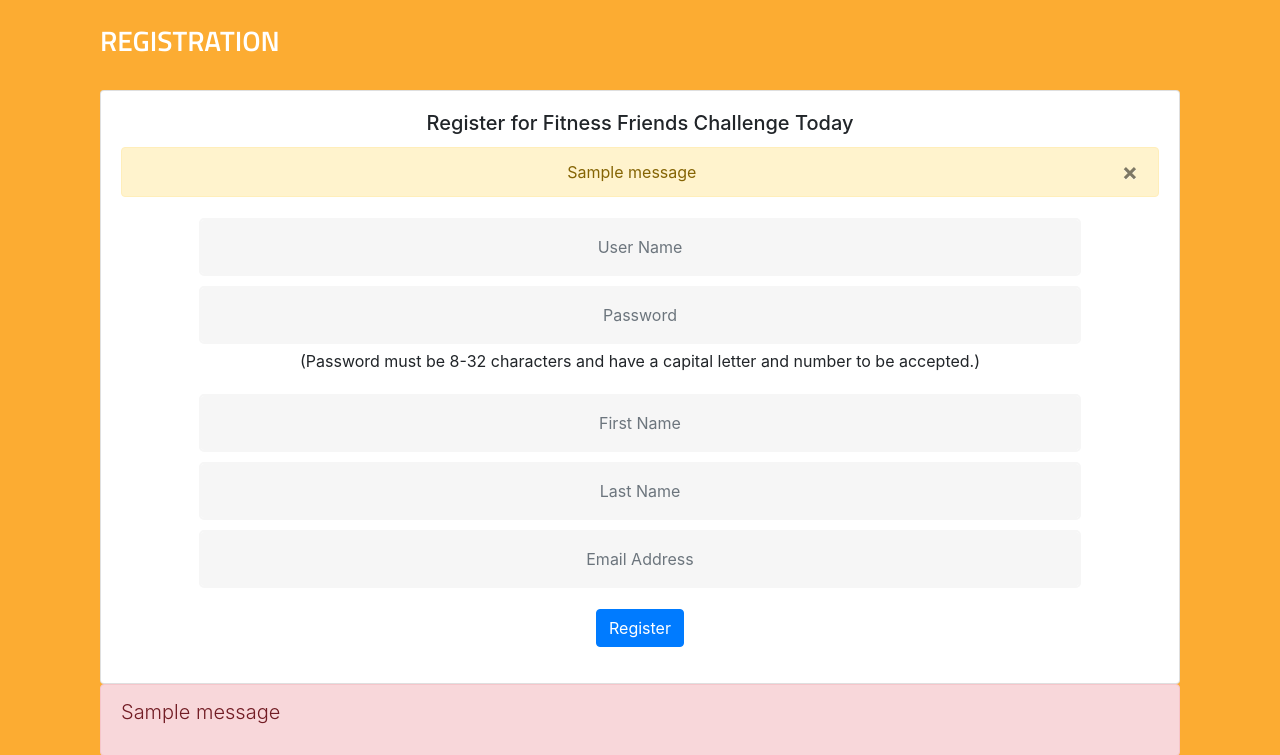
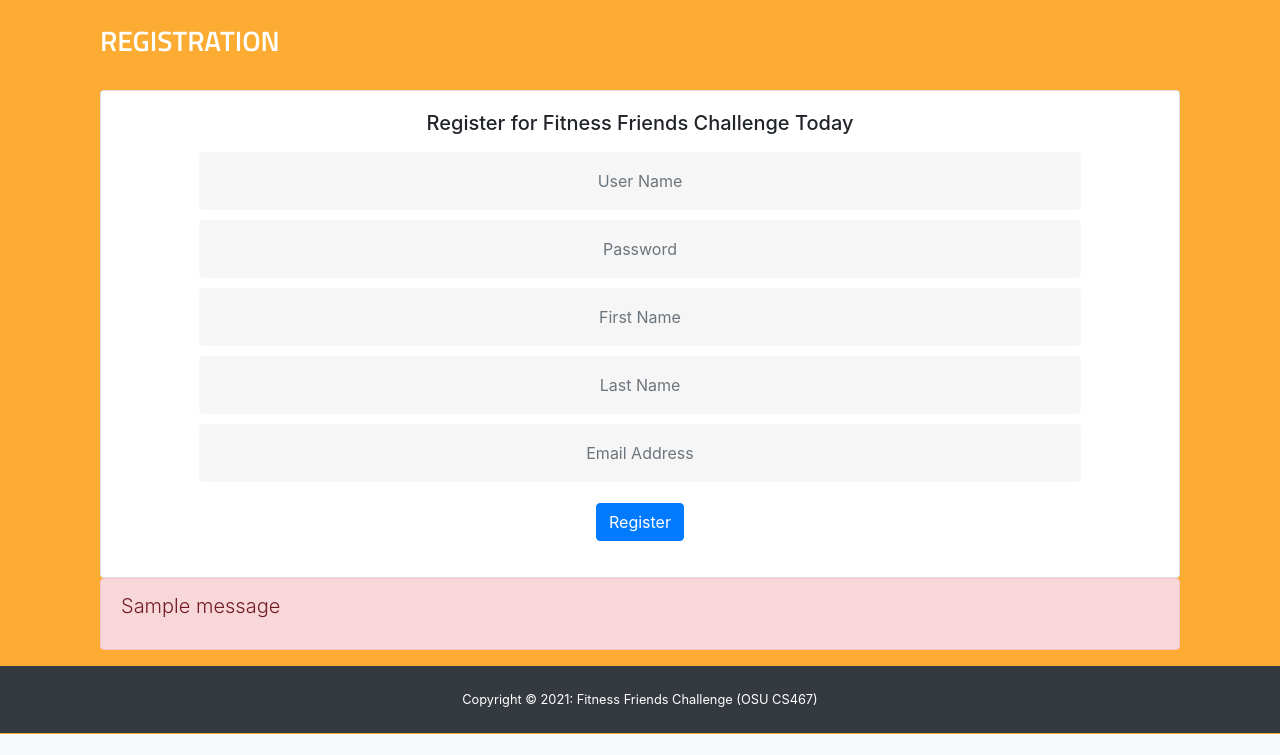
Before and after one commit to Zuhairahmed/CS467_Crowd-sourced-Fitness-Challenge-App, a Flask app: page /registration in a window 1280 px wide. Shown: the part 66-821 px from the top of the page. After the commit the page ends 800 px from the top, so only its background shows below. Run offline with Flask 2, Linux system fonts and the light colour scheme; tables that the repository leaves empty hold one stand-in row (values such as "Sample post"); one stand-in notice (Sample message) is shown; parts of the project's set-up code (start-up, migrations or seed data) failed here and were passed over; some libraries are stand-ins or nearby versions.

Commit message:
went back

```diff
--- a/fitness_friends_challenge/__init__.py
+++ b/fitness_friends_challenge/__init__.py
@@ -19,7 +19,6 @@
     migrate.init_app(app, db)
 
     from . import models
-    from . import forms
     from . import fitness_friends_challenge
     app.register_blueprint(fitness_friends_challenge.bp)
 
--- a/fitness_friends_challenge/fitness_friends_challenge.py
+++ b/fitness_friends_challenge/fitness_friends_challenge.py
@@ -1,6 +1,6 @@
 ###############################################################################
 #
-# Authors: BrYan DiStefano, Bryce Koenig, Zuhair Ahmed
+# Authors: Brian DiStefano, Bryce Koenig, Zuhair Ahmed
 # Course: CS467_400_Summer 2021
 #
 # Description:
@@ -15,7 +15,6 @@
 from flask import Flask, redirect, render_template, request, url_for, session, Blueprint, flash
 from fitness_friends_challenge import db
 from fitness_friends_challenge.models import Challenge, User, Badge, Favorites, Tag, Goal, Chat, Image, WallOfFame, Kind
-from fitness_friends_challenge.forms import RegistrationForm, flash_errors
 
 
 bp = Blueprint('fitness_friends_challenge', __name__)
@@ -80,8 +79,7 @@
 # Route for user registration page
 @bp.route('/registration', methods=('GET', 'POST'))
 def registration():
-    form = RegistrationForm(request.form)
-    if request.method == 'POST' and form.validate():
+    if request.method == 'POST':
         username = request.form['username']
         password = request.form['password']
         firstname = request.form['firstname']
@@ -91,9 +89,7 @@
                             lastname=lastname, email=email, walloffame_id=None))
         db.session.commit()
         return redirect(url_for('fitness_friends_challenge.index'))
-    else:
-        flash_errors(form)
-    return render_template('registration.html', form=form)
+    return render_template('registration.html')
 
 # Route for user profile page
 @bp.route('/users/<username>/profile', methods=('GET', 'POST'))
--- a/fitness_friends_challenge/templates/registration.html
+++ b/fitness_friends_challenge/templates/registration.html
@@ -4,22 +4,15 @@
 {% endblock %}
 {% block content %}
 <br>
-  <h3 text>Registration</h3>
+<h3 text>Registration</h3>
 <br>
 <div class="card text-center">
   <div class="card-body">
     <h5 class="card-title">Register for Fitness Friends Challenge Today</h5>
-    {% for message in get_flashed_messages() %}
-    <div class="alert alert-warning">
-      <button type="button" class="close" data-dismiss="alert">&times;</button>
-      {{ message }}
-    </div>
-    {% endfor %}
     <form method="POST">
       <div class="form-group">
         <input type="text" , class="form-control" , placeholder="User Name" , name="username" , required>
         <input type="text" , class="form-control" , placeholder="Password" , name="password" , required>
-        <p>(Password must be 8-32 characters and have a capital letter and number to be accepted.)</p>
         <input type="text" , class="form-control" , placeholder="First Name" , name="firstname" , required>
         <input type="text" , class="form-control" , placeholder="Last Name" , name="lastname" , required>
         <input type="text" , class="form-control" , placeholder="Email Address" , name="email" , required>
```
